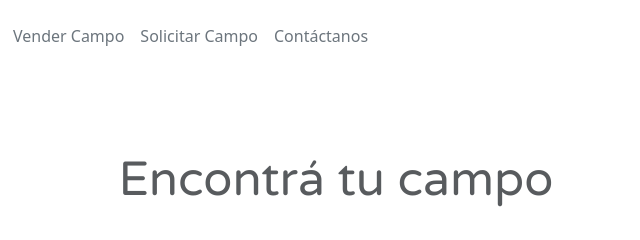
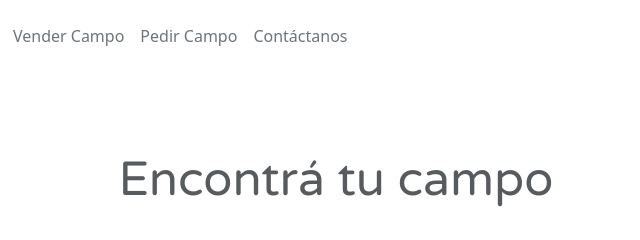
Before and after one commit to francobuceta/Busco-Campo, a plain HTML site: page index.html in a window 1280 px wide. Shown: the top 240 px of the page, 304-944 px from the left. Drawn offline with nearby package versions, Linux system fonts and the light colour scheme.

Commit message:
titulo cambiado

```diff
--- a/index.html
+++ b/index.html
@@ -39,7 +39,7 @@
                     <a href="https://app.buscocampo.com/es-ES/user_feedbacks/new">Contáctanos</a>
                     <a href="https://app.buscocampo.com/?category=campos-en-venta">Buscar Campo</a>
                     <a href="https://app.buscocampo.com/es-ES/listings/new?category=690819">Vender Campo</a>
-                    <a href="https://app.buscocampo.com/?transaction_type=solicitando&view=map">Solicitar Campo</a>
+                    <a href="https://app.buscocampo.com/?transaction_type=solicitando&view=map">Pedir Campo</a>
                 </nav>
             </aside>
             <!-- Navbar -->
@@ -53,7 +53,7 @@
                 <ul class="nav col-12 col-lg-auto me-lg-auto mb-2 justify-content-center mb-md-0 mostrar">
                     <li><a href="https://app.buscocampo.com/?category=campos-en-venta" class="nav-link px-2 text-secondary">Buscar Campo</a></li>
                     <li><a href="https://app.buscocampo.com/es-ES/listings/new?category=690819" class="nav-link px-2 text-secondary">Vender Campo</a></li>
-                    <li><a href="https://app.buscocampo.com/?transaction_type=solicitando&view=map" class="nav-link px-2 text-secondary">Solicitar Campo</a></li>
+                    <li><a href="https://app.buscocampo.com/?transaction_type=solicitando&view=map" class="nav-link px-2 text-secondary">Pedir Campo</a></li>
                     <li><a href="https://app.buscocampo.com/es-ES/user_feedbacks/new" class="nav-link px-2 text-secondary">Contáctanos</a></li>
                 </ul>
 
```
